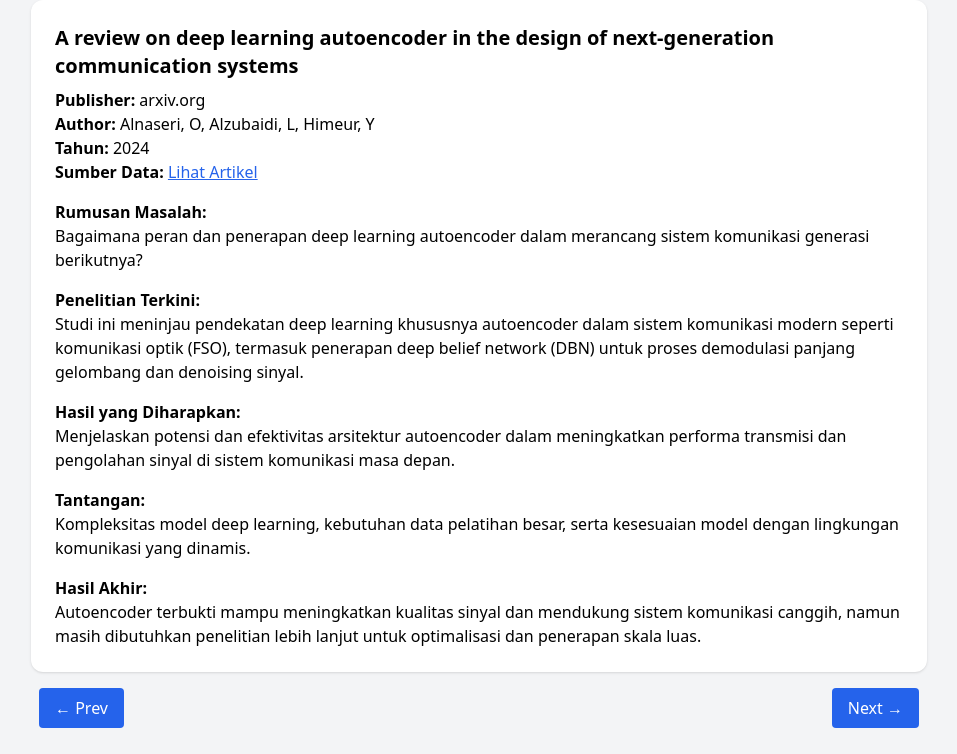
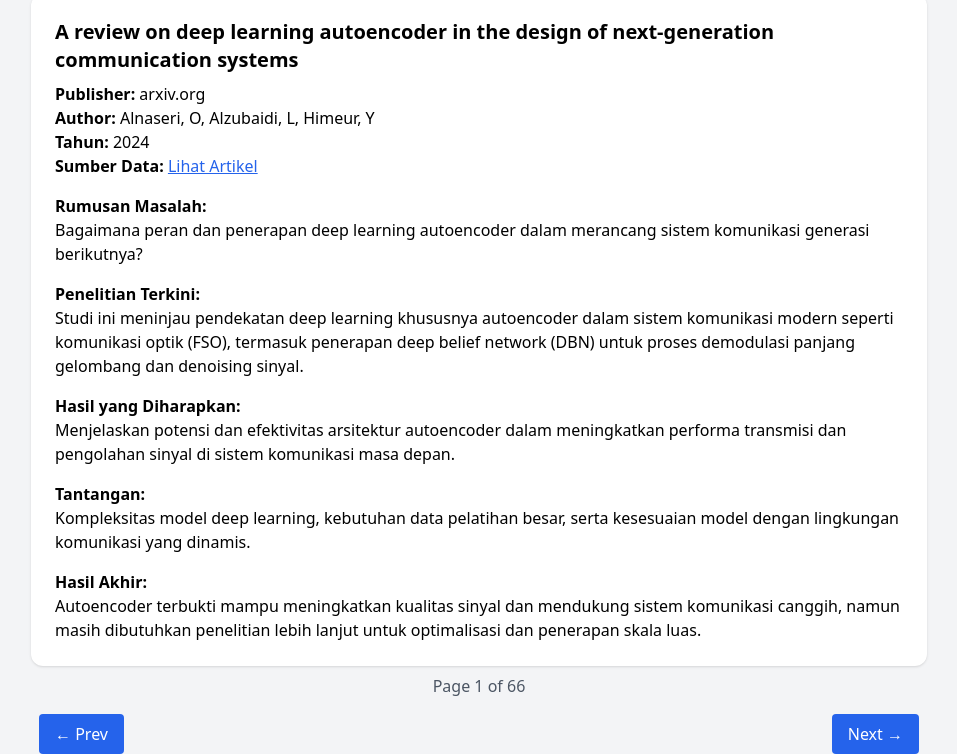
Before and after one commit to sindhu-nugroho/flipbbok, a plain HTML site: page index.html in a window 1280 px wide. Shown: the part 66-820 px from the top of the page, without its empty margins (161-1118 px from the left). Drawn offline with nearby package versions, Linux system fonts and the light colour scheme.

Commit message:
add page

```diff
--- a/index.html
+++ b/index.html
@@ -13,6 +13,11 @@
 
     <div id="flipbook" class="bg-white p-4 sm:p-6 rounded-xl shadow min-h-[400px] w-full sm:w-[100%] transition duration-300 ease-in-out text-sm sm:text-base">
       <!-- Konten flipbook -->
+    </div>
+
+    <!-- Penomoran halaman -->
+    <div id="page-indicator" class="text-center text-gray-600 mt-2 text-sm sm:text-base">
+      Page 1 of 1
     </div>
 
     <div class="flex justify-between mt-4 px-2">
@@ -48,6 +53,10 @@
         <p class="mt-4"><strong>Tantangan:</strong><br>${page.tantangan}</p>
         <p class="mt-4"><strong>Hasil Akhir:</strong><br>${page.hasil_akhir}</p>
       `;
+
+      // Update page indicator
+      const indicator = document.getElementById("page-indicator");
+      indicator.textContent = `Page ${pageIndex + 1} of ${data.length}`;
     }
 
     function nextPage() {
```
